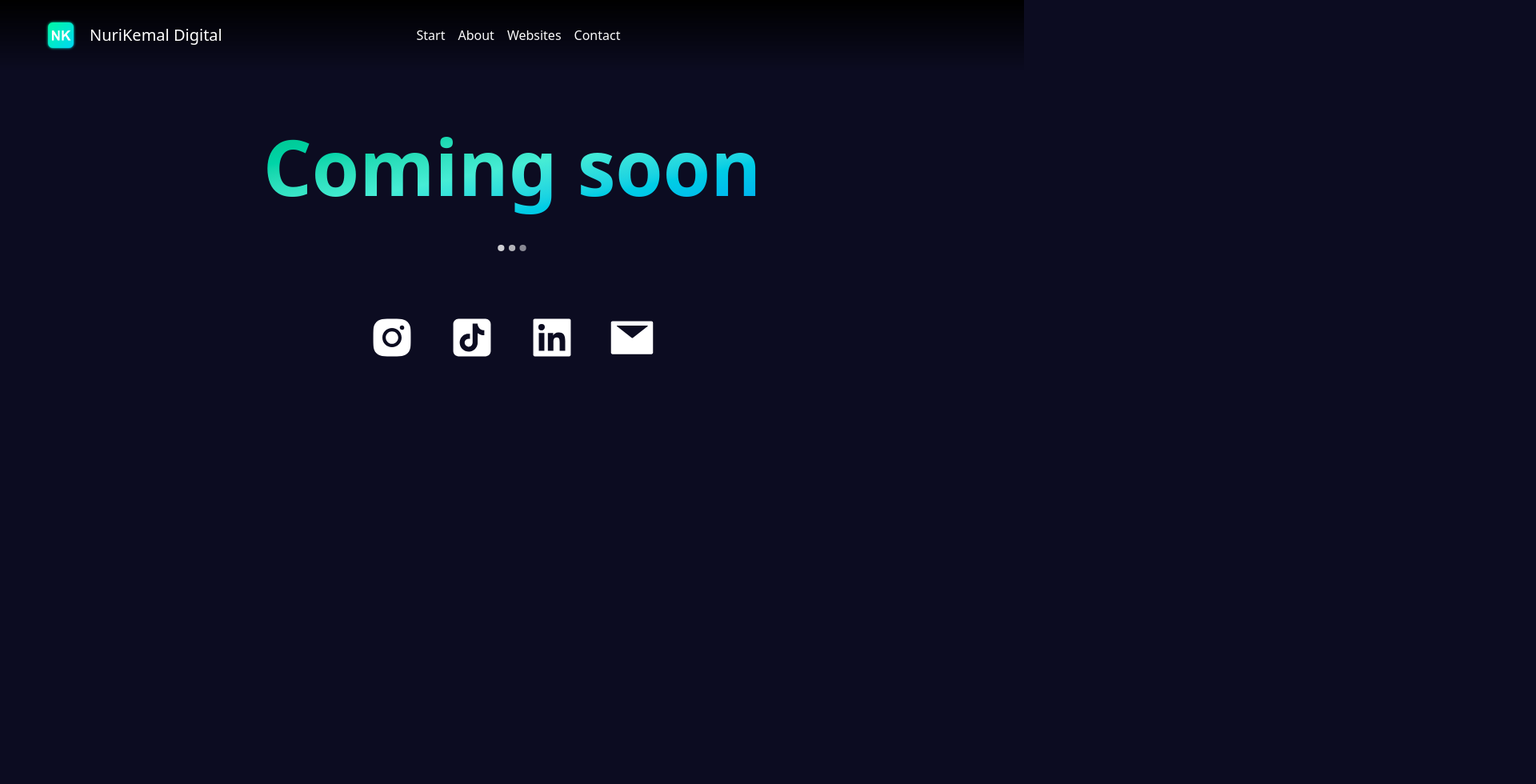
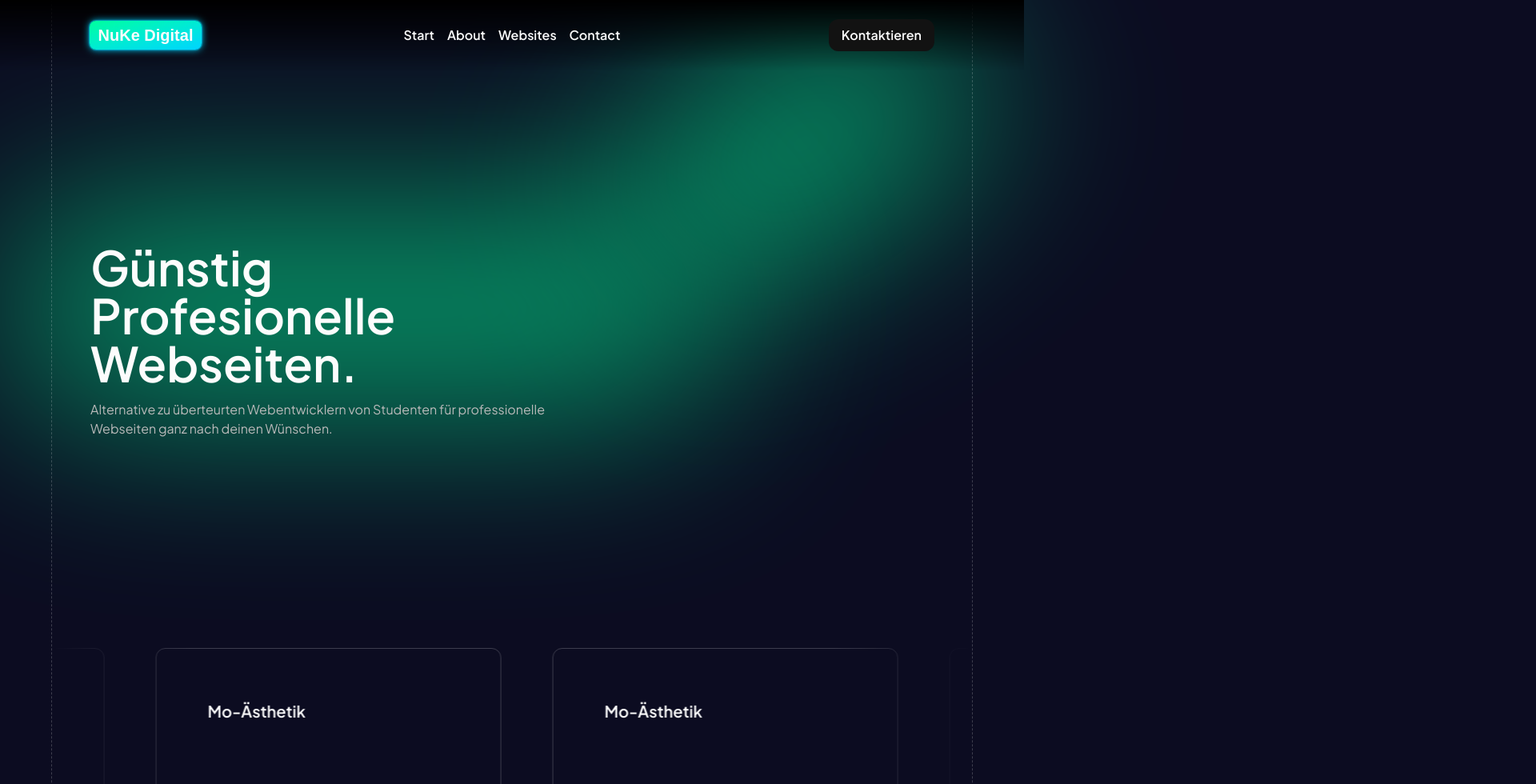
Before and after one commit to Nuke-Digital/nuke-digital, a React (Vite) app: page / in a window 1280 px wide. Shown: the top 980 px of the page at 80% size, 1920 px wide, since content can reach past the window. Built offline with nearby package versions, Linux system fonts and the light colour scheme.

Commit message:
Homepage / Navbar / Footer

```diff
--- a/index.html
+++ b/index.html
@@ -5,6 +5,9 @@
     <link href="/src/style.css" rel="stylesheet">
     <link rel="icon" type="image/svg+xml" href="/g5.png" />
     <link href="https://fonts.googleapis.com/css2?family=Inter:wght@400;700&display=swap" rel="stylesheet">
+    <link rel="preconnect" href="https://fonts.googleapis.com">
+    <link rel="preconnect" href="https://fonts.gstatic.com" crossorigin>
+    <link href="https://fonts.googleapis.com/css2?family=Plus+Jakarta+Sans:ital,wght@0,200..800;1,200..800&display=swap" rel="stylesheet">
 
     <meta name="viewport" content="width=device-width, initial-scale=1.0" />
     <title>Nuke Digital</title>
--- a/src/App.tsx
+++ b/src/App.tsx
@@ -5,17 +5,19 @@ import { Routes, Route } from "react-router-dom"
 import Home from "./pages/Home.tsx"
 import Impressum from "./pages/Impressum.tsx"
 import Navbar from "./components/Navbar.tsx"
+import Footer from "./components/Footer.tsx"
 
 export default function App() {
 
   return (
-    <>
+    <div>
       <Navbar/>
       <Routes>
         <Route path="/" element={<Home/>}/>
         {/*<Route path="/datenschutz" element={<Datenschutz/>}/>*/}
         <Route path="/impressum" element={<Impressum/>}/>
       </Routes>
-    </>
+      <Footer/>
+    </div>
   )
 }
--- /dev/null
+++ b/src/components/Footer.tsx
@@ -0,0 +1,29 @@
+import React from 'react'
+import { links } from './Navbar'
+import { NavLink } from 'react-router-dom'
+
+export default function Footer() {
+  return (
+    <footer className='flex flex-row lg:mx-16 mx-4 py-6 px-12 h-[50vh] border-l border-r border-dashed border-border'>
+        <div className="flex w-full flex-col px-12 gap-4 justify-center">
+          <h1 className="text-6xl font-semibold ">NuKe Digital</h1>
+          <h3 className="text-secondary">WEBENTWICKLUNG | HOSTING | DESIGN</h3>
+        </div>
+        <div className="flex w-full flex-row px-12 gap-4 justify-end items-center text-left">
+          <ul className='grid grid-flow-col grid-rows-3 gap-x-8'>
+            {links.map((item) =>
+              <NavLink to={item.href} className='p-2'>
+                {item.title}
+              </NavLink>
+            )}
+            <a href='/impressum' className='p-2'>
+              Impressum
+            </a>
+            <a className='p-2'>
+              Datenschutz
+            </a>
+          </ul>
+        </div>
+    </footer>
+  )
+}
--- /dev/null
+++ b/src/components/Logo.tsx
@@ -0,0 +1,44 @@
+import { AnimatePresence, motion } from 'framer-motion'
+import React from 'react'
+
+export default function Logo({isExpanded}: {isExpanded: boolean}) {
+  return (
+       <motion.div
+       id='logo'
+        initial={false}
+        style={{boxShadow:
+             `0 0 2px #00D4FF,
+              0 0 2px #00D4FF,
+              0 0 10px #00D4FF`}}
+        className='p-1 text-xl bg-linear-to-br from-primary to-secondary rounded-lg flex justify-center items-center'
+        animate={{
+          width: isExpanded ? '140px':'36px'
+        }}
+        transition={{delay: !isExpanded ? 0.4:0}}
+        >
+      <AnimatePresence mode="wait">
+        {isExpanded ? (
+          <motion.h1
+            key="long"
+            initial={{ opacity: 0, x: 10}}
+            animate={{ opacity: 1, x: 0}}
+            exit={{ opacity: 0, x: -10}}
+            transition={{ duration: 0.4 }}
+          >
+            NuKe Digital
+          </motion.h1>
+        ) : (
+          <motion.h1
+            key="short"
+            initial={{ opacity: 0, x: 10 }}
+            animate={{ opacity: 1, x: 0 }}
+            exit={{ opacity: 0, x: -10 }}
+            transition={{ duration: 0.4 }}
+          >
+            NK
+          </motion.h1>
+        )}
+      </AnimatePresence>
+      </motion.div>
+  )
+}
--- a/src/components/Navbar.tsx
+++ b/src/components/Navbar.tsx
@@ -1,44 +1,75 @@
-import React from 'react'
-import Logo from '/g101.png'
-import { motion } from 'framer-motion'
+import React, { useState } from 'react'
+import { AnimatePresence, motion, useMotionValueEvent, useScroll } from 'framer-motion'
+import Logo from './Logo'
+import { NavLink } from 'react-router-dom'
 
-const links = [
+export const links = [
     {
         title: "Start",
-        href: "#"
+        href: "/"
     },
     {
         title: "About",
-        href: "#"
+        href: "/about"
     },
     {
         title: "Websites",
-        href: "#"
+        href: "/websites"
     },
     {
         title: "Contact",
-        href: "#"
+        href: "/contact"
     }
 ]
 
 export default function Navbar() {
+
+  const [isExpanded, setIsExpanded] = useState(true)
+
+  const { scrollY } = useScroll()
+
+  useMotionValueEvent(scrollY, "change", (current) => {
+    const previous = scrollY.getPrevious()
+
+    if (typeof current !== "number" || typeof previous !== "number") return
+
+    // Wenn man fast ganz oben ist → Navbar ausblenden (wie Nahbar: < 0.05)
+    if (current < 50) {
+      setIsExpanded(true)
+      //setHasShadow(false);
+      return
+    }
+    else {
+      setIsExpanded(false);
+      return
+    }
+  })
+
   return (
-    <div id='navbar' className='flex justify-center flex-row px-12 py-6 sticky top-0'>
-      <div className='flex flex-1 flex-row gap-4 items-center px-2'>
-        <img src={Logo} className='size-10'/>
-        <h2 className='text-xl text-white'>NuriKemal Digital</h2>
+    <div id='navbar' className='flex font-semibold justify-center flex-row fixed w-full top-0 z-50' >
+      <div className='lg:mx-16 mx-4 py-6 flex w-full px-12'>
+        <div className='flex flex-1 flex-row gap-2 items-center'>
+          {/*<img src={Logo} className='size-9'/>
+          <h2 className='text-xl lg:block hidden text-white'>NuriKemal Digital</h2>
+          <h2 className='text-xl block lg:hidden text-white'>NuKe Digital</h2>*/}
+          <Logo isExpanded={isExpanded}/>
         </div>
-      <div className='flex-2 justify-center flex items-center'>
+        <div className='z-20 flex-2 justify-center flex items-center'>
           <ul className=''>
           {links.map((item) =>
-            <a className='p-2'>
+              <NavLink to={item.href} className='p-2'>
                   {item.title}
-            </a>
+              </NavLink>
           )}
           </ul>
         </div>
-      <div className='flex-1'>
-
+        <div className='flex-1 flex justify-end items-center'>
+          <div className='px-4 py-2 bg-background-cta hover:bg-background-hover rounded-xl'>
+            <a className=''>
+              Kontaktieren
+            </a>
+          </div>
+        </div>
       </div>
       </div>
   )
--- a/src/pages/Home.tsx
+++ b/src/pages/Home.tsx
@@ -1,25 +1,42 @@
 import { AiFillInstagram, AiFillTikTok, AiFillLinkedin, AiFillMail } from "react-icons/ai";
-import { motion } from "framer-motion";
+import { motion, transform, useScroll, useTransform } from "framer-motion";
+import { useRef } from "react";
+
+export const websites = [
+  {
+    id: "1",
+    title: "Mo-Ästhetik"
+  },
+  {
+    id: "2",
+    title: "Mo-Ästhetik"
+  },
+  {
+    id: "3",
+    title: "Mo-Ästhetik"
+  },
+  {
+    id: "4",
+    title: "Mo-Ästhetik"
+  },
+  {
+    id: "5",
+    title: "Mo-Ästhetik"
+  }
+]
 
 export default function Home() {
   const email = "info@nuke-digital.com";
   const subjekt = "Anfrage";
 
   return (
-    <div className="min-h-[200vh]">
-      {/* Header */}
-        {/*<motion.a
-          initial={{ scale: 1 }}
-          whileHover={{ scale: 1.05 }}
-          whileTap={{ scale: 0.98 }}
-          transition={{ duration: 0.12 }}
-          href="/impressum"
-          className="p-0.5 rounded-full bg-linear-to-br from-emerald-500 via-teal-300 to-sky-500"
-        >
-          <div className="bg-slate-900 rounded-full px-4 py-2 sm:px-6">
-            <p className="text-white text-sm sm:text-base font-medium">Impressum</p>
-          </div>
-        </motion.a>*/}
+    <div className="relative">
+    <div className="absolute -z-10 right-10 top-20 w-[37vw] h-60 rotate-[-30deg] bg-primary blur-[120px] rounded-full opacity-60" />
+    <div className="absolute -z-10 left-0 top-70 w-[70vw] h-62.5 bg-primary blur-[120px] rounded-full opacity-60" />
+
+    <div className="lg:mx-16 mx-4 border-l border-r border-border border-dashed -mt-20 mb-1">
+      <Section1/>
+
 
       {/* Main */}
       <main className="px-4 sm:px-6">
@@ -90,5 +107,62 @@ export default function Home() {
         </section>
       </main>
     </div>
+
+    <div className="absolute -z-10 -left-15 -bottom-100 w-200 h-50 bg-primary blur-[120px] rounded-full opacity-60" />
+    <div className="absolute -z-10 left-175 -bottom-50 w-50 h-50 bg-primary blur-[120px] rounded-full opacity-60" />
+  </div>
   );
 }
+
+export const Section1 = () => {
+    const containerRef = useRef(null)
+    const { scrollYProgress } = useScroll({
+        target: containerRef,
+        offset: ["start start", "end end"],
+    })
+
+    // 4 = Anzahlt der karten/websites
+    const totalDistance = (4) * (432 + 8)
+    const x = useTransform(scrollYProgress, [0, 1], [0, -totalDistance])
+
+    return (
+      <div>
+        <section className="flex items-center justify-end h-[75vh] flex-col py-8 mt-15">
+          <div className="flex flex-col px-12 gap-4 mr-[40%] justify-center items-center">
+            <h1 className="text-6xl font-semibold ">Günstig Profesionelle Webseiten.</h1>
+            <h3 className="text-tex-secondary">Alternative zu überteurten Webentwicklern von Studenten für professionelle Webseiten ganz nach deinen Wünschen.</h3>
+          </div>
+        </section>
+          <div ref={containerRef} className="h-[300vh] relative mask-[linear-gradient(to_right,transparent,black_15%,black_85%,transparent)]">
+              <div className="sticky top-0 h-screen w-103 my-0 mx-auto flex items-center justify-start overflow-visibl">
+                  <motion.div className="flex gap-16" style={{ x, willChange: 'transform'}}>
+                   <div
+                     className="shrink-0 border border-border rounded-xl overflow-hidden h-85 w-108 border-xl relative flex flex-col p-16"
+                     key={"mo-aesthetik"}
+                   >
+                     <h1 className="text-xl font-semibold">Mo-Ästhetik</h1>
+                   </div>
+                   <div
+                     className="shrink-0 border border-border rounded-xl overflow-hidden  h-85 w-108 border-xl relative flex flex-col p-16"
+                     key={"mo-aesthetik"}
+                   >
+                     <h1 className="text-xl font-semibold">Mo-Ästhetik</h1>
+                   </div>
+                   <div
+                     className="shrink-0 border border-border rounded-xl overflow-hidden  h-85 w-108 border-xl relative flex flex-col p-16"
+                     key={"mo-aesthetik"}
+                   >
+                     <h1 className="text-xl font-semibold">Mo-Ästhetik</h1>
+                   </div>
+                   <div
+                     className="shrink-0 border border-border rounded-xl overflow-hidden  h-85 w-108 border-xl relative flex flex-col p-16"
+                     key={"mo-aesthetik"}
+                   >
+                     <h1 className="text-xl font-semibold">Mo-Ästhetik</h1>
+                   </div>
+                  </motion.div>
+              </div>
+          </div>
+      </div>
+    )
+}
--- a/src/style.css
+++ b/src/style.css
@@ -30,9 +30,26 @@
 
 html {
   background-color: var(--color-background-primary);
-  color: var(--color-text-primary)
+  color: var(--color-text-primary);
+  font-family: 'Plus Jakarta Sans', sans-serif;
+  overflow-x: hidden;
+}
+
+a {
+  color: var(--color-text-primary);
+  transition-property: color;
+  transition-duration: 0.1s;
+  transition-timing-function: ease-in-out
+}
+
+a:hover {
+  color: var(--color-text-hover);
 }
 
 #navbar {
   background: linear-gradient(180deg,rgba(0, 0, 0, 1) 0%, rgba(255, 255, 255, 0) 100%);
 }
+
+#logo {
+  font-family: Arial, Helvetica, sans-serif;
+}
```
Lines whose indentation alone changed are shown as unchanged.
